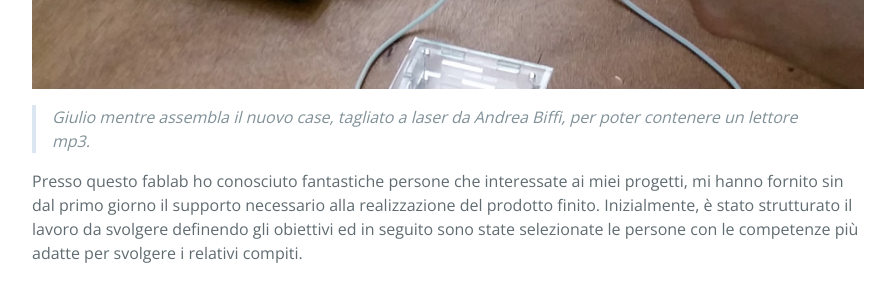
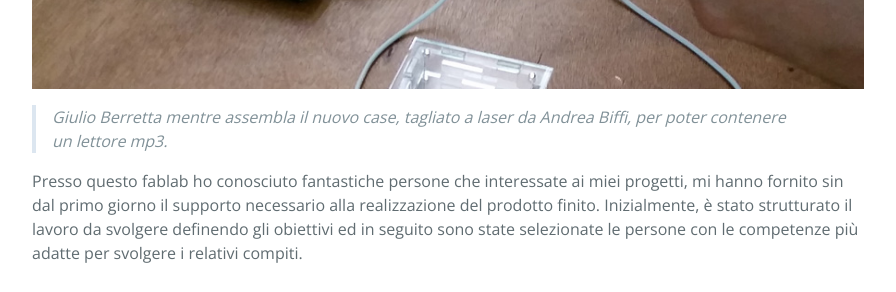
Before and after one commit to opencarecc/voiceinstruments, a Jekyll site: the page built from it/_posts/2017-10-09-agile-kickoff-it.md, in a window 1280 px wide and 900 px high, scrolled down 1003 px. Shown: the part 255-547 px from the top of the window, without its empty margins (192-1088 px from the left). Built offline with Jekyll 4.4.1, drawn with Linux system fonts in a browser that asks for light colours; comment, search, counter and statistics services are not loaded.

Commit message:
Update post IT

```diff
--- a/it/_posts/2017-10-09-agile-kickoff-it.md
+++ b/it/_posts/2017-10-09-agile-kickoff-it.md
@@ -18,7 +18,7 @@ Dopo essermi sbizzarrito realizzando gli accessori più ignoti, ho pensato di da
 Successivamente allo sviluppo della circuiteria elettronica sperimentale, mi sono adoperato per dare una forma ed una veste a questi oggetti ed i miei amici mi hanno guidato verso <b>WeMake</b>, lo spazio che sognavo.
 
 <img src='{{ site.baseurl }}/assets/VI-post-img-03.jpg'>
-<blockquote><i>Giulio mentre assembla il nuovo case, tagliato a laser da Andrea Biffi, per poter contenere un lettore mp3.</i></blockquote>
+<blockquote><i>Giulio Berretta mentre assembla il nuovo case, tagliato a laser da Andrea Biffi, per poter contenere un lettore mp3.</i></blockquote>
 
 Presso questo fablab ho conosciuto  fantastiche  persone che  interessate ai miei progetti, mi hanno fornito sin dal primo giorno il supporto necessario alla realizzazione del prodotto finito.
 Inizialmente, è stato strutturato il lavoro da svolgere definendo gli obiettivi ed in seguito sono state selezionate le persone con le competenze più adatte per svolgere i relativi compiti.
```
